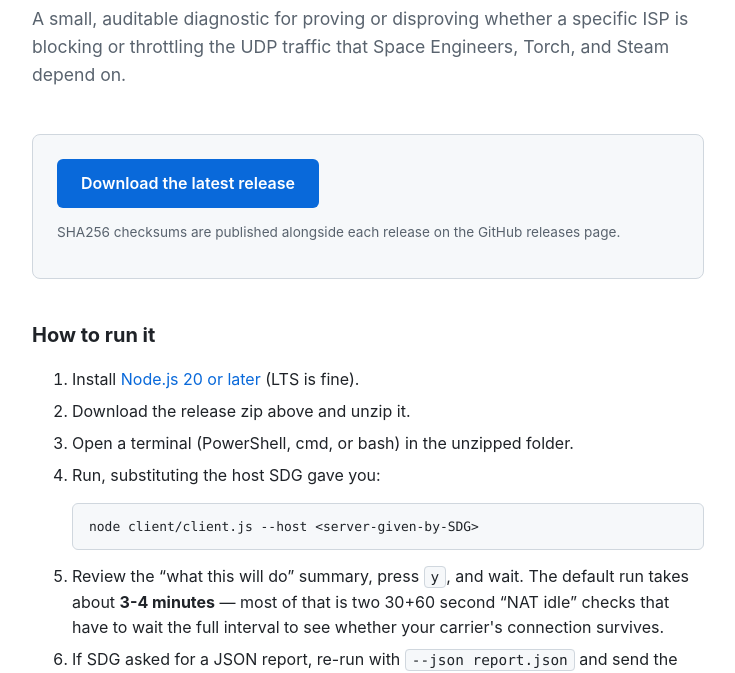
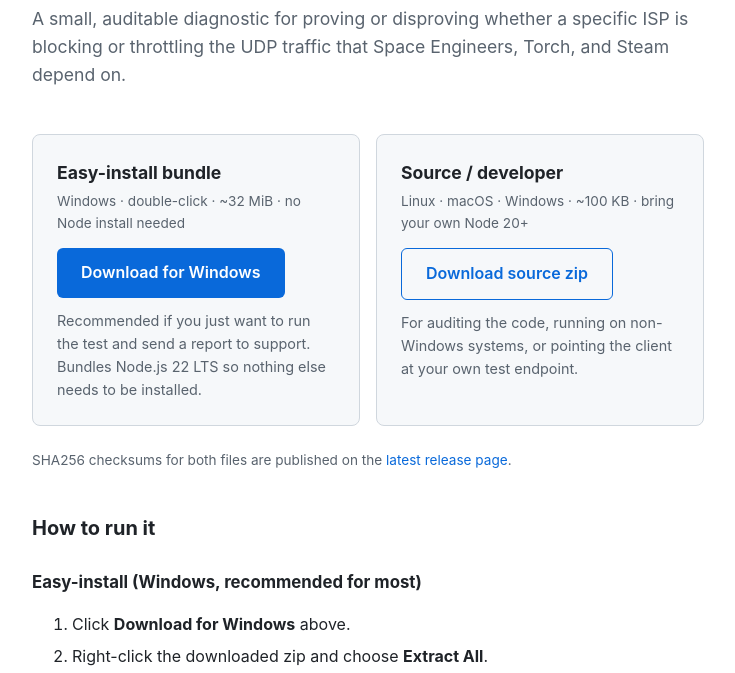
Before and after one commit to williamdemarigny/sdg-connection-test, a plain HTML site: page index.html in a window 1280 px wide. Shown: the part 102-775 px from the top of the page, without its empty margins (272-1007 px from the left). Drawn offline with Linux system fonts and the light colour scheme.

Commit message:
update landing page for v1.2.0 easy-install bundle
Replace the single "Download the latest release" button with two side-
by-side download cards:

  - Easy-install bundle (Windows, double-click, ~32 MiB) — the
    recommended path for end users; bundles Node 22 LTS so nothing
    else needs to be installed.
  - Source / developer (Linux, macOS, hands-on Windows, ~100 KB) —
    bring-your-own-Node 20+, for auditing or non-Windows runs.

Restructure "How to run it" with two parallel sub-paths matching the
two downloads. The easy-install path skips the Node-install and
terminal steps entirely (5 steps: download, unzip, double-click,
wait, attach JSON to support ticket). The developer path keeps the
existing six-step terminal workflow with minor wording polish.

Notes the SmartScreen warning customers will see and how to clear it,
and clarifies that public-IP redaction now applies to console output
too (previously only the JSON report).

Asset URLs are pinned to v1.2.0 — both <a href> values need an update
when cutting a new release. (HTML comment notes this above the
download grid.)

```diff
--- a/index.html
+++ b/index.html
@@ -95,6 +95,27 @@
       padding: 24px;
       margin: 1.5em 0;
     }
+    .downloads {
+      display: grid;
+      grid-template-columns: repeat(auto-fit, minmax(260px, 1fr));
+      gap: 16px;
+      margin: 1.5em 0;
+    }
+    .downloads .download-card { margin: 0; }
+    .download-card h3 {
+      margin: 0 0 0.25em;
+      font-size: 1.1rem;
+    }
+    .card-tagline {
+      color: var(--muted);
+      font-size: 0.85em;
+      margin: 0 0 1em;
+    }
+    .card-detail {
+      color: var(--muted);
+      font-size: 0.9em;
+      margin: 0.75em 0 0;
+    }
     .download-button {
       display: inline-block;
       background: var(--accent);
@@ -104,12 +125,25 @@
       font-weight: 600;
       font-size: 1rem;
       text-decoration: none;
-      transition: background 0.15s;
+      transition: background 0.15s, color 0.15s;
     }
     .download-button:hover {
       background: var(--accent-hover);
       color: white;
       text-decoration: none;
+    }
+    .download-button-secondary {
+      background: transparent;
+      color: var(--accent);
+      border: 1px solid var(--accent);
+    }
+    .download-button-secondary:hover {
+      background: var(--accent);
+      color: white;
+    }
+    h3 {
+      font-size: 1.05rem;
+      margin: 1.5em 0 0.5em;
     }
     .checksum {
       color: var(--muted);
@@ -133,21 +167,46 @@
     <h1>SDG Connection Test</h1>
     <p class="tagline">A small, auditable diagnostic for proving or disproving whether a specific ISP is blocking or throttling the UDP traffic that Space Engineers, Torch, and Steam depend on.</p>
 
-    <div class="download-card">
-      <a class="download-button" href="https://github.com/sdg-net/sdg-connection-test/releases/latest">Download the latest release</a>
-      <p class="checksum">SHA256 checksums are published alongside each release on the GitHub releases page.</p>
+    <!-- Asset URLs are pinned to the current version. Update both
+         <a href> values when cutting a new release. -->
+    <div class="downloads">
+      <div class="download-card">
+        <h3>Easy-install bundle</h3>
+        <p class="card-tagline">Windows &middot; double-click &middot; ~32 MiB &middot; no Node install needed</p>
+        <a class="download-button" href="https://github.com/sdg-net/sdg-connection-test/releases/latest/download/sdg-connection-test-v1.2.0-windows-x64.zip">Download for Windows</a>
+        <p class="card-detail">Recommended if you just want to run the test and send a report to support. Bundles Node.js 22 LTS so nothing else needs to be installed.</p>
+      </div>
+      <div class="download-card">
+        <h3>Source / developer</h3>
+        <p class="card-tagline">Linux &middot; macOS &middot; Windows &middot; ~100 KB &middot; bring your own Node 20+</p>
+        <a class="download-button download-button-secondary" href="https://github.com/sdg-net/sdg-connection-test/releases/latest/download/sdg-connection-test-v1.2.0.zip">Download source zip</a>
+        <p class="card-detail">For auditing the code, running on non-Windows systems, or pointing the client at your own test endpoint.</p>
+      </div>
     </div>
+    <p class="checksum">SHA256 checksums for both files are published on the <a href="https://github.com/sdg-net/sdg-connection-test/releases/latest">latest release page</a>.</p>
 
     <h2>How to run it</h2>
+
+    <h3>Easy-install (Windows, recommended for most)</h3>
+    <ol>
+      <li>Click <strong>Download for Windows</strong> above.</li>
+      <li>Right-click the downloaded zip and choose <strong>Extract All</strong>.</li>
+      <li>Open the extracted folder. Read <code>README - START HERE.txt</code> if you'd like the same instructions in writing, then double-click <code>Run-Test.cmd</code>.</li>
+      <li>A black console window opens. Wait about <strong>3-4 minutes</strong> &mdash; most of that is two 30+60 second &ldquo;NAT idle&rdquo; checks that have to wait the full interval to see whether your carrier's connection survives. Do not close the window; it closes itself when finished.</li>
+      <li>When it finishes, a file named <code>sdg-test-report-&lt;timestamp&gt;.json</code> appears on your Desktop. Attach that file to your SDG support ticket.</li>
+    </ol>
+    <p>If Windows shows a &ldquo;protected your PC&rdquo; warning, click <strong>More info</strong> then <strong>Run anyway</strong>. The bundle is unsigned; the SHA256 checksum on the release page lets you verify it before running. Your public IP address is redacted in the report and on screen by default; pass <code>--include-public-ip</code> only if SDG support specifically asks for it (this requires running from a terminal &mdash; see the developer path below).</p>
+
+    <h3>Source / developer (Linux, macOS, or hands-on Windows)</h3>
     <ol>
       <li>Install <a href="https://nodejs.org/en/download">Node.js 20 or later</a> (LTS is fine).</li>
-      <li>Download the release zip above and unzip it.</li>
+      <li>Click <strong>Download source zip</strong> above and unzip it, or <code>git clone</code> the <a href="https://github.com/sdg-net/sdg-connection-test">repository</a>.</li>
       <li>Open a terminal (PowerShell, cmd, or bash) in the unzipped folder.</li>
       <li>Run, substituting the host SDG gave you:
         <pre><code>node client/client.js --host &lt;server-given-by-SDG&gt;</code></pre>
       </li>
-      <li>Review the &ldquo;what this will do&rdquo; summary, press <code>y</code>, and wait. The default run takes about <strong>3-4 minutes</strong> &mdash; most of that is two 30+60 second &ldquo;NAT idle&rdquo; checks that have to wait the full interval to see whether your carrier's connection survives.</li>
-      <li>If SDG asked for a JSON report, re-run with <code>--json report.json</code> and send the file back. Your public IP address is redacted in the report by default; pass <code>--include-public-ip</code> only if SDG support specifically asks for it.</li>
+      <li>Review the &ldquo;what this will do&rdquo; summary, press <code>y</code>, and wait. The default run takes about <strong>3-4 minutes</strong>.</li>
+      <li>If SDG asked for a JSON report, re-run with <code>--json report.json</code> and send the file back. Your public IP is redacted in both the console output and the report by default; pass <code>--include-public-ip</code> only if SDG support specifically asks for it.</li>
     </ol>
 
     <h2>What it does</h2>
```
